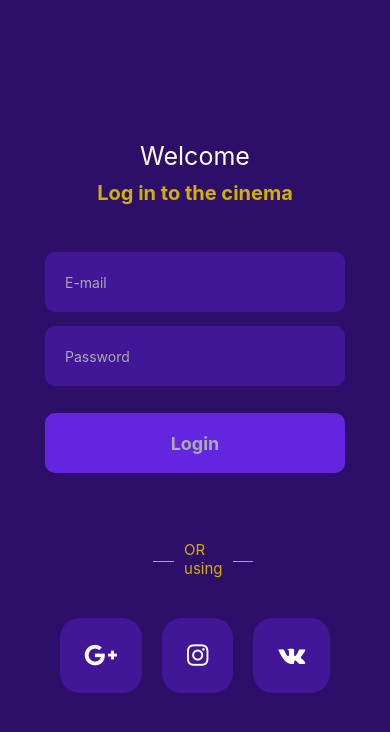
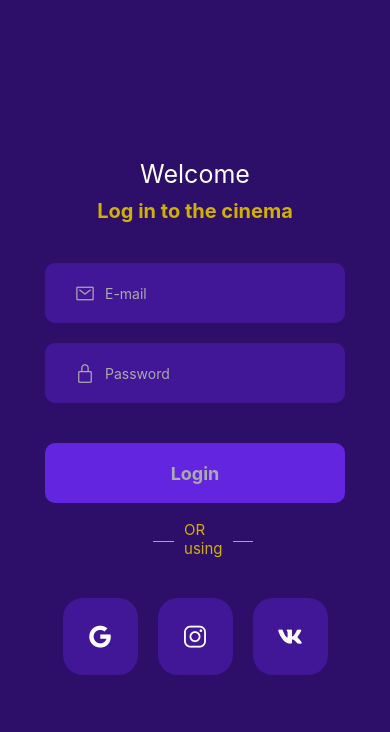
Before and after one commit to leaob7/Search-Films-App, a React Native app: screen /Login in a window 390 px wide. Shown: the top 732 px of the page. Built offline with nearby package versions, Linux system fonts and the light colour scheme.

Commit message:
mudança design em login

```diff
--- a/src/Pages/Login.js
+++ b/src/Pages/Login.js
@@ -1,7 +1,7 @@
 import React, { useContext, useState } from 'react';
 import { useLinkTo } from '@react-navigation/native';
 import { View, Text, TextInput, TouchableOpacity } from 'react-native';
-import Icon from 'react-native-vector-icons/FontAwesome';
+import Icon from 'react-native-vector-icons/Ionicons';
 import styles from '../styles/styleLogin';
 import MyContext from '../Context/Provider';
 
@@ -24,12 +24,17 @@ export default function Login({ navigation }) {
       </View>
 
       <View style={ styles.loginForm }>
+        <Icon name="mail-outline" size={20} style={ styles.icon } color="#ababab"/>
         <TextInput
           style={ styles.loginInput }
           placeholder="E-mail"
           placeholderTextColor="#ababab"
           onChangeText={ (e) => setEmail(e) }
-        />
+          secureTextEntry={false}
+          />
+      </View>
+      <View style={ styles.loginForm }>
+        <Icon name="lock-closed-outline" size={20} style={ styles.icon } color="#ababab"/>
         <TextInput
           style={ styles.loginInput }
           placeholder="Password"
@@ -37,10 +42,11 @@ export default function Login({ navigation }) {
           onChangeText={ (e) => setPassword(e) }
           secureTextEntry
         />
-        <TouchableOpacity style={ styles.formBtn } onPress={ validateLogin }>
-          <Text style={ styles.textBtn }>Login</Text>
-        </TouchableOpacity>
       </View>
+
+      <TouchableOpacity style={ styles.formBtn } onPress={ validateLogin }>
+        <Text style={ styles.textBtn }>Login</Text>
+      </TouchableOpacity>
 
     <View style={ styles.middleView } >
       <View style={ styles.line } />
@@ -52,13 +58,13 @@ export default function Login({ navigation }) {
 
       <View style={ styles.socialLogin }>
         <View style={ styles.iconBack }>
-          <Icon name="google-plus" size={25} color="#fff"/>
+          <Icon name="logo-google" size={25} color="#fff"/>
         </View>
         <View style={ styles.iconBack }>
-          <Icon name="instagram" size={25} color="#fff"/>
+          <Icon name="logo-instagram" size={25} color="#fff"/>
         </View>
         <View style={ styles.iconBack }>
-          <Icon name="vk" size={25} color="#fff"/>
+          <Icon name="logo-vk" size={25} color="#fff"/>
         </View>
       </View>
 
--- a/src/Pages/MoviePage.js
+++ b/src/Pages/MoviePage.js
@@ -13,7 +13,9 @@ export default function MoviePage({ route }) {
   const [checked, setChecked] = useState(false);
   const { setFavorites } = useContext(MyContext);
   // utilizando contexto para salvar filmes favoritos
+
   useEffect(() => {
+    // utilizando id recebido de props route para buscar individualmente a informação de cada filme
     requestFilmDetails(id).then((details) => setMovieDetails(details));
   }, [])
 
@@ -22,6 +24,7 @@ export default function MoviePage({ route }) {
     setFavorites((prevState) => [...prevState, movieDetails]);
   }
 
+  // converte minutos em horas e minutos
   function timeConvert(n) {
     let num = n;
     let hours = (num / 60);
@@ -68,6 +71,7 @@ export default function MoviePage({ route }) {
               <View style={ styles.genreView }>
                 {movieDetails.genres.map((genre, index) => (
                   <Text style={ styles.posterInfoText } key={ index }>
+                    {/* retira a virgula apenas do ultimo genero */}
                     {index != movieDetails.genres.length - 1
                         ? `${genre.name},` : genre.name}
                   </Text>
--- a/src/styles/styleLogin.js
+++ b/src/styles/styleLogin.js
@@ -1,4 +1,4 @@
-import React from 'react';
+
 import { StyleSheet } from 'react-native';
 
 const styles = StyleSheet.create({
@@ -26,17 +26,25 @@ const styles = StyleSheet.create({
     marginBottom: 10,
   },
   loginForm: {
+    backgroundColor: "#411697",
+    flexDirection: "row",
     alignItems: "center",
-    marginBottom: 50,
+    width: 300,
+    height: 60,
+    marginBottom: 20,
+    borderRadius: 10,
   },
   loginInput: {
-    backgroundColor: "#411697",
+    flex: 1,
     color: "#fff",
-    padding: 20,
-    borderRadius: 10,
-    margin: 7,
-    width: 300,
-    height: 60,
+    paddingTop: 10,
+    paddingRight: 10,
+    paddingBottom: 10,
+    paddingLeft: 0,
+    margin: 10,
+  },
+  icon: {
+    paddingLeft: 30,
   },
   formBtn: {
     justifyContent: "center",
--- a/src/styles/styleMoviePage.js
+++ b/src/styles/styleMoviePage.js
@@ -16,14 +16,13 @@ export const styles = StyleSheet.create({
     justifyContent: "center",
     height: 400,
     width: "100%",
-    // marginBottom: 30,
   },
   ratingView: {
     flexDirection: 'row',
   },
   ratingText: {
     fontSize: 20,
-    color: "#6325df",
+    color: "#d1b100",
     fontWeight: "bold",
     marginRight: 5,
     textAlign: "center",
```
